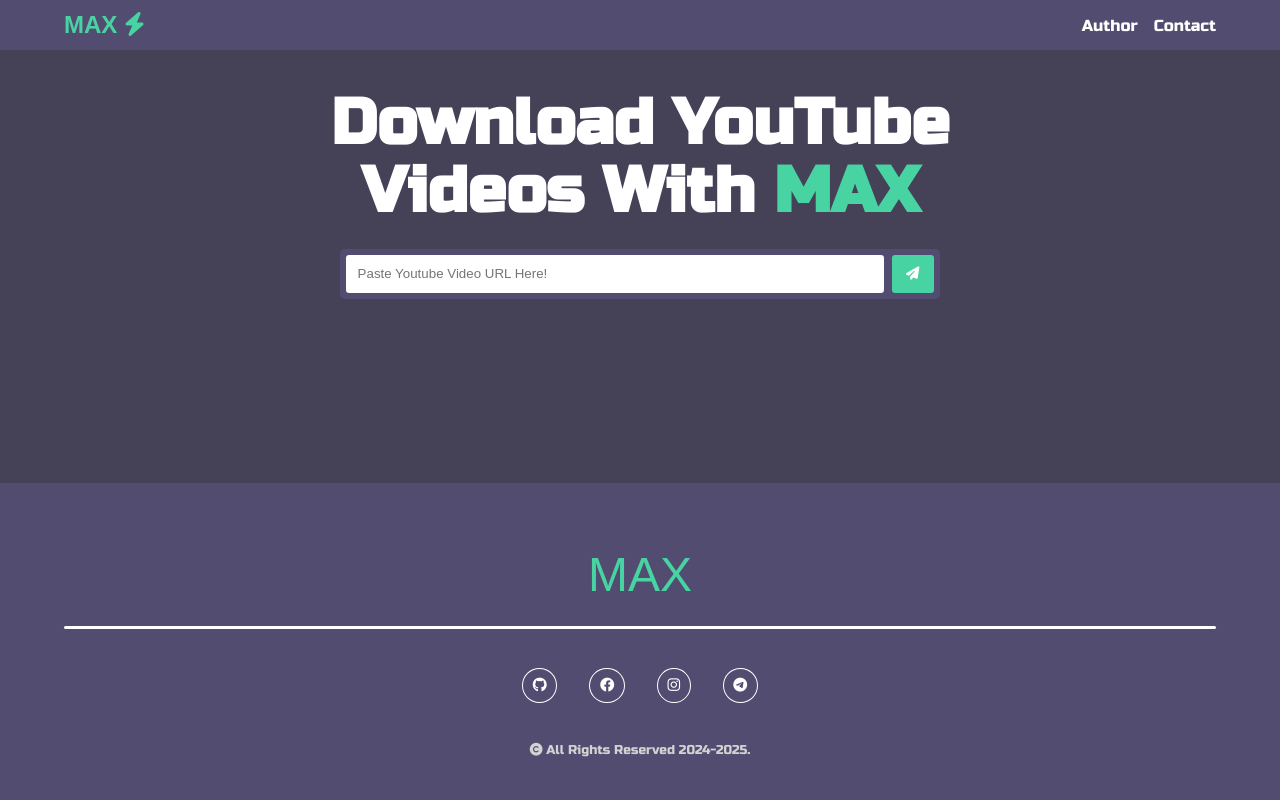
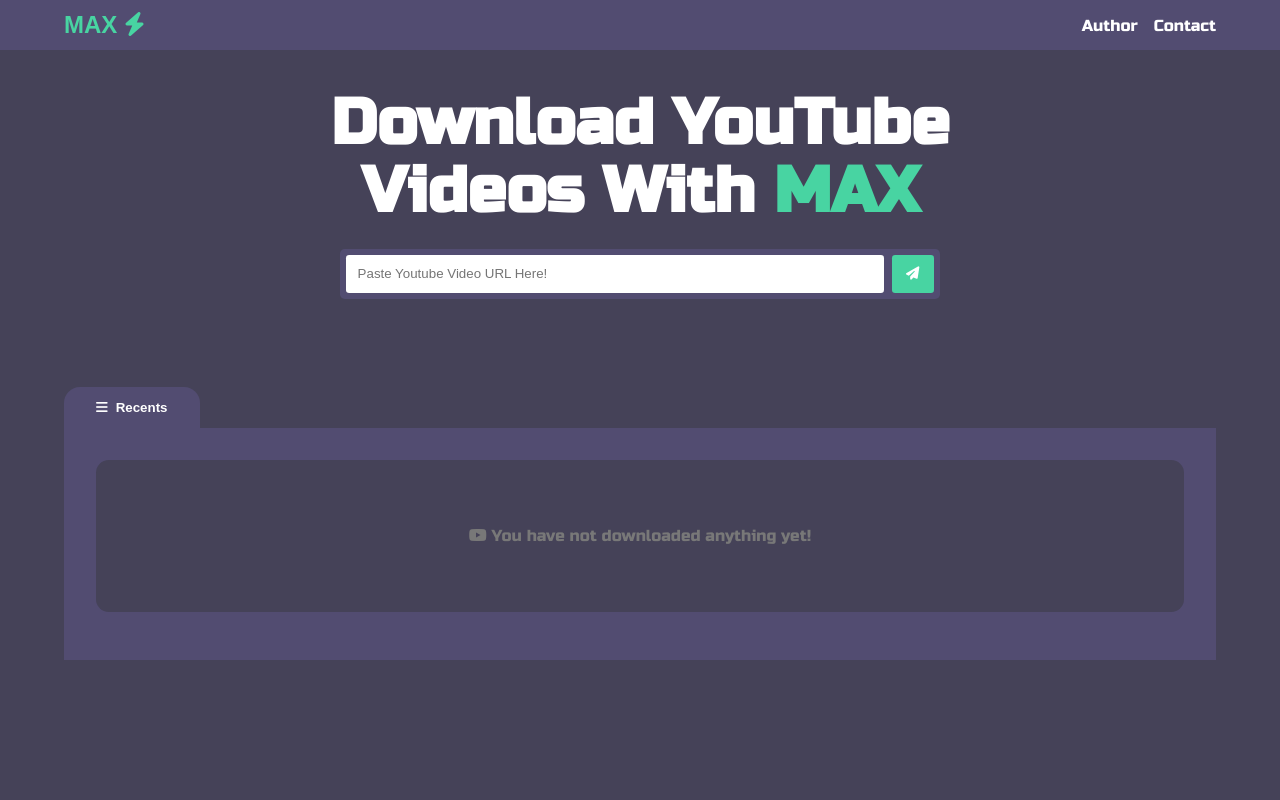
Before and after one commit to cuber-dev/yt-download, a React (Vite) app: page / in a window 1280 px wide. Shown: the top 800 px of the page. Built offline with nearby package versions, Linux system fonts and the light colour scheme; a web font is replaced by a local one.

Commit message:
all-done-update

```diff
--- a/src/App.css
+++ b/src/App.css
@@ -149,6 +149,7 @@
   -ms-border-radius: 1rem;
   -o-border-radius: 1rem;
 }
+
 .results-container .tabs{
   display: flex;
   background-color: var(--secondry);
@@ -169,13 +170,60 @@
 .results-container .tabs .tab i{ margin-right: .5rem;}
 
 .results-container .results-dumper{
-  display: none;
+  width: 100%;
+  position: relative;
+  display: flex;
   flex-direction: column-reverse;
   justify-content: center;
   background-color: var(--secondry);
   padding: 2rem;
 }
-.results-container .results-dumper.active{ display: flex; }
+.results-container .results-dumper .loader{
+  background-color: rgba(0,0,0,0.5);
+  position: absolute;
+  inset: 0;
+  display: flex;
+  flex-direction: column;
+  align-items: center;
+  padding-top: 4rem;
+  animation: fade-in 1s ease;
+  -webkit-animation: fade-in 1s ease;
+}
+@keyframes fade-in {
+  from{
+    opacity: 0;
+  }
+}
+.results-container .results-dumper .loader .circle{
+  margin-top: 2rem;
+  height: 50px;
+  width: 50px;
+  border: 5px solid var(--accent);
+  border-right: 5px solid var(--primary);
+  border-radius: 50%;
+  -webkit-border-radius: 50%;
+  -moz-border-radius: 50%;
+  -ms-border-radius: 50%;
+  -o-border-radius: 50%;
+  animation: loading 1s infinite ease;
+  -webkit-animation: loading 1s infinite ease-in-out;
+}
+@keyframes loading {
+  0%{
+    transform: rotate(0deg) ;
+    -webkit-transform: rotate(0deg) ;
+    -moz-transform: rotate(0deg) ;
+    -ms-transform: rotate(0deg) ;
+    -o-transform: rotate(0deg) ;
+}
+  100%{
+    transform: rotate(360deg) ;
+    -webkit-transform: rotate(360deg) ;
+    -moz-transform: rotate(360deg) ;
+    -ms-transform: rotate(360deg) ;
+    -o-transform: rotate(360deg) ;
+}
+}
 .results-container .results-dumper .result-item{
   background-color: var(--primary);
   margin-bottom: 1rem;
@@ -187,9 +235,18 @@
   -ms-border-radius: .8rem;
   -o-border-radius: .8rem;
 }
+
 .results-container .results-dumper .result-item .error{
   color: rgb(204, 72, 72);
   margin: 3rem auto;
+}
+.results-container .results-dumper .result-item.nothing{
+  padding: 4rem 1rem;
+  color: var(--text-clr-3);
+  line-height: 1.5rem;
+  display: flex;
+  justify-content: center;
+  align-items: center;
 }
 .results-container .results-dumper .result-item .thumbnail{
   flex: .8;
@@ -207,7 +264,7 @@
   position: absolute;
   bottom: .5rem;
   right: .5rem;
-  background-color: rgba(0,0,0,0.4);
+  background-color: rgba(0,0,0,0.5);
   color: var(--text-clr);
   padding: .3rem;
   font-size: .8rem;
--- a/src/routes/Home.jsx
+++ b/src/routes/Home.jsx
@@ -5,23 +5,30 @@
 function Home() {
     const baseUrl = 'https://a6864657-ac0b-4b3c-b208-31b1bf8eead8-00-3cry9l8we6yhg.pike.replit.dev';
     const [results,setResults] = useState([]);
-
+    const [loader,setLoader] = useState(false);
     const update = async (url) => {
+        setLoader(true);
         try{
             const reqURL = `${baseUrl}/info?url=${url}`;
             const res = await fetch(reqURL);
             const data = await res.json();
             console.log(data);
-            setResults( prev => [...prev,data]);
+            if(data) setResults(prev => [...prev,data]);
+            setTimeout(() => {
+                setLoader(false);
+            }, 500);
         }catch (e){
             console.log(e);
             setResults( prev => [...prev,{error : e}]);
+            setTimeout(() => {
+                setLoader(false);
+            }, 500);
         }
     }
 
     return ( <>
         <LandingPage update={update} />
-        <Results results={results} />
+        <Results loader={loader} results={results} />
     </>);
 }
 
--- /dev/null
+++ b/src/routes/components/Loader.jsx
@@ -0,0 +1,12 @@
+
+
+function Loader() {
+    return ( <>
+        <div className="loader">
+            <span>Fetching...</span>
+            <div className="circle"></div>
+        </div>
+    </>  );
+}
+
+export default Loader;
--- a/src/routes/components/Nav.jsx
+++ b/src/routes/components/Nav.jsx
@@ -1,4 +1,5 @@
 import { useEffect, useRef, useState } from 'react';
+import { NavLink } from 'react-router-dom';
 
 function Nav() {
     const links = [
@@ -21,7 +22,7 @@
 
     return ( <>
         <nav className="nav">
-            <a className="logo" href="/"><h1>MAX <i className="fa-solid fa-bolt"></i> </h1></a>
+            <NavLink className="logo" to={"/"}><h1>MAX <i className="fa-solid fa-bolt"></i> </h1></NavLink>
             <div className={`links ${isNavActive && 'active'}`}>
                 <ul>
                     {links.map((link, index) => (
--- /dev/null
+++ b/src/routes/components/Nothing.jsx
@@ -0,0 +1,11 @@
+
+
+function Nothing() {
+    return (
+        <div className="result-item nothing">
+            <p> <i className="fa-brands fa-youtube"></i> You have not downloaded anything yet!</p>
+        </div>
+    );
+}
+
+export default Nothing;
--- a/src/routes/components/Recents.jsx
+++ b/src/routes/components/Recents.jsx
@@ -1,10 +1,16 @@
 import Download from "./Download";
+import Loader from "./Loader";
+import Nothing from "./Nothing";
 
-function Recents({ recents }) {
+function Recents({ recents, loader }) {
     return ( <>
-         {recents.map((item,index) => (
+    {
+        recents.length === 0 ? <Nothing /> :
+        recents.map((item,index) => (
             <div key={index} className="result-item">
                 {
+                    item.loading ? <div className="loading"></div>
+                    :
                         item.error ? <p className="error">
                             <i className="fa fa-warning" aria-hidden="true"></i> {item.error}
                         </p>
@@ -37,9 +43,13 @@
                             </div>
 
                         </>)
+
                 }
             </div>
-                ))}
+        ))
+    }
+        {loader && <Loader />}
+
     </> );
 }
 
--- a/src/routes/components/Results.jsx
+++ b/src/routes/components/Results.jsx
@@ -1,20 +1,18 @@
 import Recents from "./Recents";
 
-function Results({ results }) {
+function Results({ results,loader }) {
     return ( <>
-        {
-            results.length !== 0 && <section className="results-container" id="results-container">
+        <section className="results-container" id="results-container">
             <div className="tabs">
                 <button className="recents-tab tab">
                     <i className="fa-solid fa-bars"></i>
                     Recents
                 </button>
             </div>
-            <div className="results-dumper active" id="recent-results-dumper">
-               <Recents recents={results} />
+            <div className="results-dumper" id="recent-results-dumper">
+               <Recents loader={loader} recents={results} />
             </div>
         </section>
-        }
     </> );
 }
 
```
Lines whose indentation alone changed are shown as unchanged.
